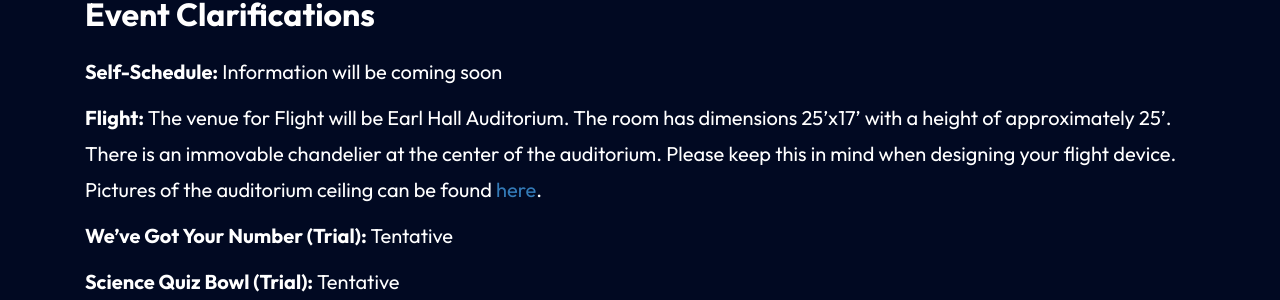
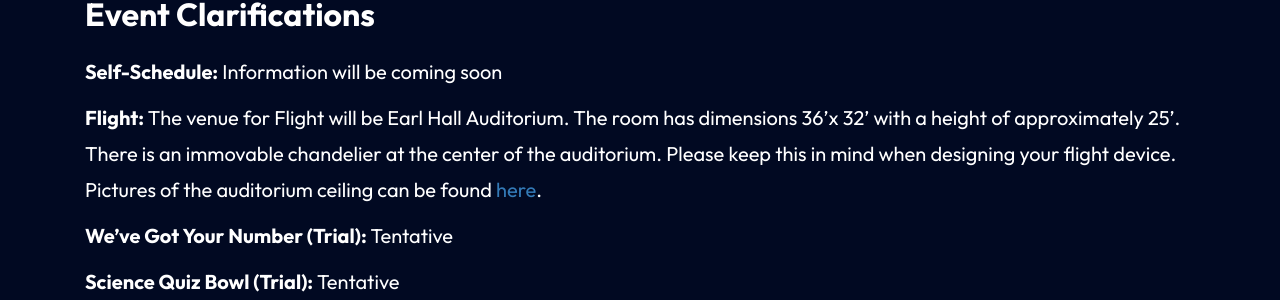
Before and after one commit to columbia-science-olympiad/columbia-science-olympiad.github.io, a Jekyll site: the page built from tournament.md, in a window 1280 px wide and 900 px high, scrolled down 2568 px. Shown: the part 262-562 px from the top of the window. Built offline with Jekyll 4.4.1, drawn with Linux system fonts in a browser that asks for light colours; nearby versions of some CDN libraries; some of the changed text lies outside the part shown.

Commit message:
fix links and update

```diff
--- a/_includes/navbar.html
+++ b/_includes/navbar.html
@@ -36,6 +36,9 @@
           <a class="navbar-brand" href="/tournament">Tournament</a>
         </li>
         <li class="nav-item">
+          <a class="navbar-brand" href="/location">Locations</a>
+        </li>
+        <li class="nav-item">
           <a class="btn btn-primary grey-button-nav" href="/contact"
             >Contact Us</a
           >
--- a/index.html
+++ b/index.html
@@ -14,7 +14,7 @@
         <p class="body">Division C Invitational January 27, 2024</p>
         <button class="btn btn-primary btn-large blue-button">
           <a href="https://tinyurl.com/CUSOReg2324" class="blue-button-text">
-            <b>Registration opens 9/29!</b>
+            <b>Important Event Info!</b>
           </a>
     </div>
     </div>
--- a/tournament.md
+++ b/tournament.md
@@ -81,7 +81,7 @@
 
 <!-- Self-scheduling for engineering events (one hour time slots) and the Preliminaries Round of Science Quiz Bowl (20 minute time slots) will open at 3PM EST on January 16th, 2024 via google forms. -->
 
-**Flight:** The venue for Flight will be Earl Hall Auditorium. The room has dimensions 25’x17’ with a height of approximately 25’. There is an immovable chandelier at the center of the auditorium. Please keep this in mind when designing your flight device. Pictures of the auditorium ceiling can be found [here](https://drive.google.com/file/d/14bIp1Kvv59TWBG-9V0OWv7S8vb6okSND/view?usp=sharing).
+**Flight:** The venue for Flight will be Earl Hall Auditorium. The room has dimensions 36’x 32’ with a height of approximately 25’. There is an immovable chandelier at the center of the auditorium. Please keep this in mind when designing your flight device. Pictures of the auditorium ceiling can be found [here](https://drive.google.com/file/d/14bIp1Kvv59TWBG-9V0OWv7S8vb6okSND/view?usp=sharing).
 
 **We’ve Got Your Number (Trial):** Tentative
 
```
Also changed, not shown: other parts of tournament.md (+1 -1 lines).
